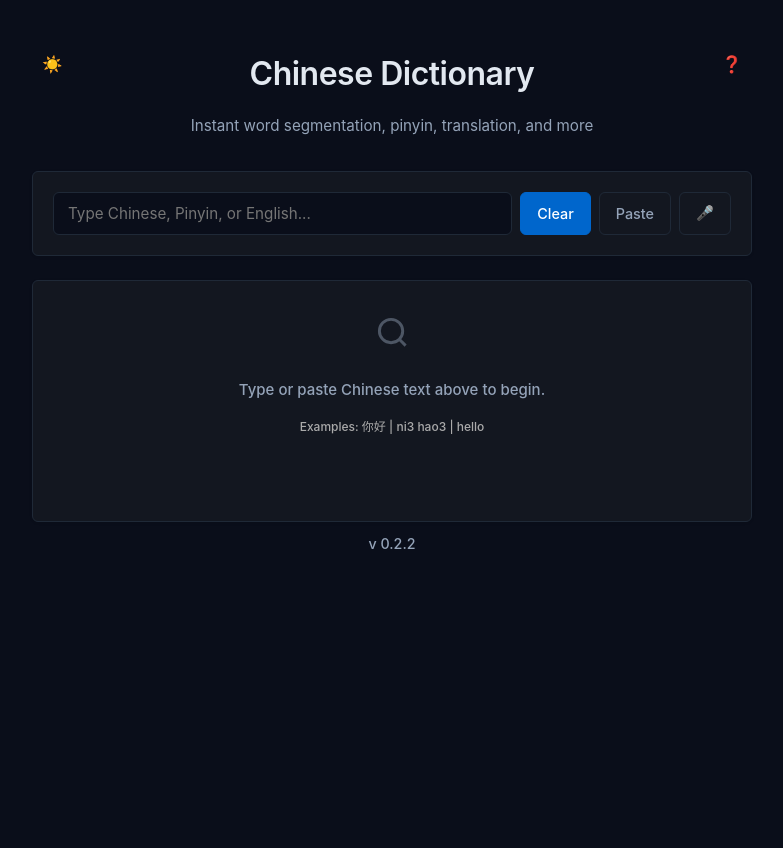
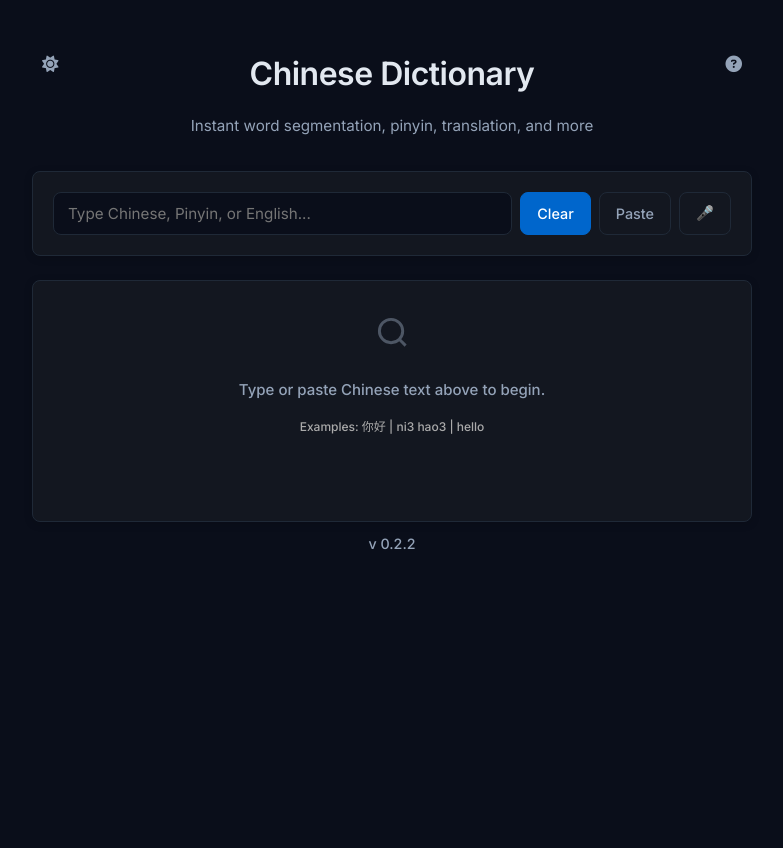
Before and after one commit to doctorslop/chinesedictionary, a PHP site: page / in a window 1280 px wide. Shown: the whole page, without its empty margins (248-1031 px from the left). Run offline with PHP 8.4, Linux system fonts and the light colour scheme.

Commit message:
Modernize UI with professional fonts and improved dark mode
Enhancements:
- Added Inter font for Latin text (professional, modern sans-serif)
- Added Noto Sans SC for Chinese characters (clean, readable)
- Added Font Awesome 6.4.0 for crisp icons
- Replaced emoji icons with Font Awesome icons for theme toggle and help
- Applied Noto Sans SC to all Chinese text (cards, table, list views)
- Improved font weights and letter-spacing for better readability
- Enhanced shadows and border radius for modern look
- Maintained existing dark/light mode functionality

The UI now has a more polished, commercial appearance suitable
for a professional translation service while maintaining all
existing functionality.

```diff
--- a/index.php
+++ b/index.php
@@ -17,11 +17,17 @@
   <!-- PWA Manifest -->
   <link rel="manifest" href="manifest.json">
 
+  <!-- Modern Professional Fonts -->
+  <link rel="preconnect" href="https://fonts.googleapis.com">
   <link rel="preconnect" href="https://fonts.gstatic.com" crossorigin>
-  <link href="https://fonts.googleapis.com/css2?family=Inter:wght@400;500;700&display=swap" rel="stylesheet">
+  <link href="https://fonts.googleapis.com/css2?family=Inter:wght@300;400;500;600;700&family=Noto+Sans+SC:wght@300;400;500;700&display=swap" rel="stylesheet">
+
+  <!-- Font Awesome Icons -->
+  <link rel="stylesheet" href="https://cdnjs.cloudflare.com/ajax/libs/font-awesome/6.4.0/css/all.min.css">
   <style>
 :root {
-  --font: -apple-system, BlinkMacSystemFont, "Segoe UI", Roboto, Arial, sans-serif;
+  --font: 'Inter', -apple-system, BlinkMacSystemFont, "Segoe UI", Roboto, Arial, sans-serif;
+  --font-chinese: 'Noto Sans SC', 'Microsoft YaHei', 'PingFang SC', 'Hiragino Sans GB', sans-serif;
   --font-size: 15px;
 
   --primary: #0066cc;
@@ -31,8 +37,8 @@
   --border: #1f2937;
   --text: #e2e8f0;
   --muted: #94a3b8;
-  --shadow: 0 1px 3px rgba(0,0,0,0.1);
-  --radius: 6px;
+  --shadow: 0 2px 8px rgba(0,0,0,0.15);
+  --radius: 8px;
   --focus: #3b82f6;
 }
 
@@ -270,14 +276,15 @@ body.light .error { background: #ffeaea; color: #b91c1c; }
   box-shadow: 0 2px 8px rgba(0, 0, 0, 0.1);
 }
 .word-card .chinese-text {
-  font-size: 1.4rem;
+  font-size: 1.5rem;
   font-weight: 600;
   color: var(--text);
   display: flex;
   align-items: baseline;
   gap: 6px;
-  font-family: var(--font);
+  font-family: var(--font-chinese);
   margin-bottom: 8px;
+  letter-spacing: 0.02em;
 }
 .word-card .pinyin {
   font-size: 0.9rem;
@@ -346,7 +353,7 @@ body.light .word-card .english { color: var(--muted);}
   font-weight: 400;
 }
 .table-view tbody tr:hover { background: var(--card-bg);}
-.table-view .chinese-cell { font-size: 1.1rem; font-weight: 600; color: var(--text);}
+.table-view .chinese-cell { font-size: 1.2rem; font-weight: 600; color: var(--text); font-family: var(--font-chinese); letter-spacing: 0.02em;}
 .table-view .pinyin-cell { font-size: 0.9rem; color: var(--primary);}
 .table-view .english-cell { font-size: 0.9rem; color: var(--muted); line-height: 1.5;}
 body.light .table-view thead { background: transparent;}
@@ -365,7 +372,7 @@ body.light .table-view .english-cell { color: var(--muted);}
   font-weight: 500;
 }
 .list-entry:last-child { border-bottom: none; }
-.list-entry .chinese { font-weight: 700; font-size: 1.05em; margin-right: 5px; }
+.list-entry .chinese { font-weight: 600; font-size: 1.15em; margin-right: 5px; font-family: var(--font-chinese); letter-spacing: 0.02em; }
 .list-entry .pinyin { color: var(--primary); font-size: 1em; margin-right: 5px;}
 .list-entry .english { color: #b0bdd1; font-size: 1em;}
 body.light .list-entry .english { color: #1e293b;}
@@ -459,8 +466,8 @@ body.light .footer { color: #64748b;}
 <body class="dark">
 <div class="container" role="main">
   <div class="header">
-    <button id="toggleTheme" aria-label="Toggle dark mode" title="Toggle dark mode">☀️</button>
-    <button id="helpBtn" aria-label="Help" title="Help & Keyboard Shortcuts">❓</button>
+    <button id="toggleTheme" aria-label="Toggle dark mode" title="Toggle dark mode"><i class="fas fa-sun"></i></button>
+    <button id="helpBtn" aria-label="Help" title="Help & Keyboard Shortcuts"><i class="fas fa-question-circle"></i></button>
     <h1 tabindex="0">Chinese Dictionary</h1>
     <p>Instant word segmentation, pinyin, translation, and more</p>
   </div>
@@ -1903,7 +1910,7 @@ toggleThemeBtn.addEventListener('click', () => {
   document.body.classList.toggle('dark');
   document.body.classList.toggle('light');
   const isDark = document.body.classList.contains('dark');
-  toggleThemeBtn.textContent = isDark ? "☀️" : "🌙";
+  toggleThemeBtn.innerHTML = isDark ? '<i class="fas fa-sun"></i>' : '<i class="fas fa-moon"></i>';
   localStorage.setItem('theme', isDark ? 'dark' : 'light');
   // Update URL when theme changes
   if (typeof updateURL === 'function') {
@@ -1914,11 +1921,11 @@ const savedTheme = localStorage.getItem('theme');
 if(savedTheme==='light') {
   document.body.classList.remove('dark');
   document.body.classList.add('light');
-  toggleThemeBtn.textContent='🌙';
+  toggleThemeBtn.innerHTML='<i class="fas fa-moon"></i>';
 } else {
   document.body.classList.remove('light');
   document.body.classList.add('dark');
-  toggleThemeBtn.textContent='☀️';
+  toggleThemeBtn.innerHTML='<i class="fas fa-sun"></i>';
 }
 document.addEventListener('keydown', e => {
   if(e.ctrlKey && e.key==='l'){e.preventDefault();searchInput.value='';performSearch();searchInput.focus();}
```
